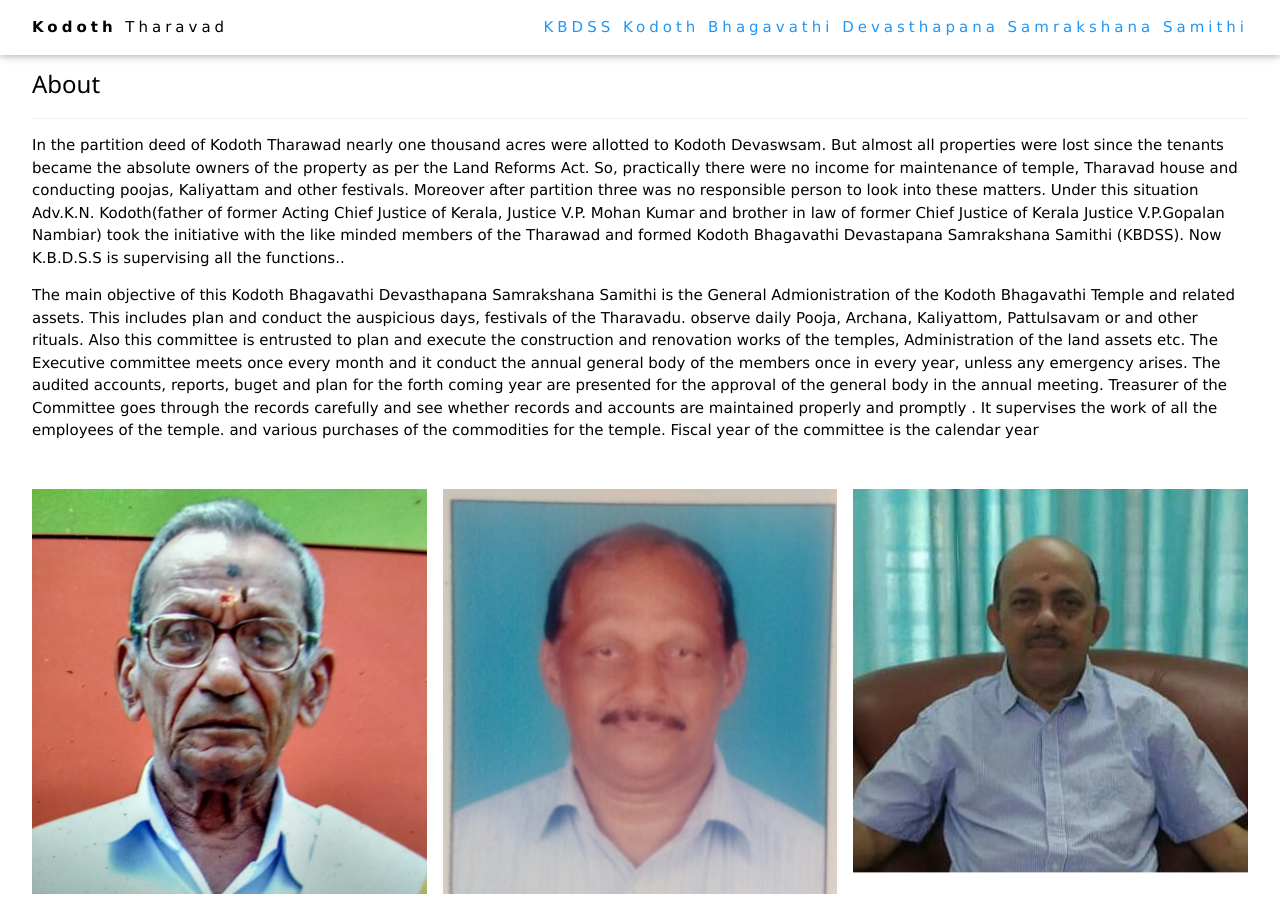
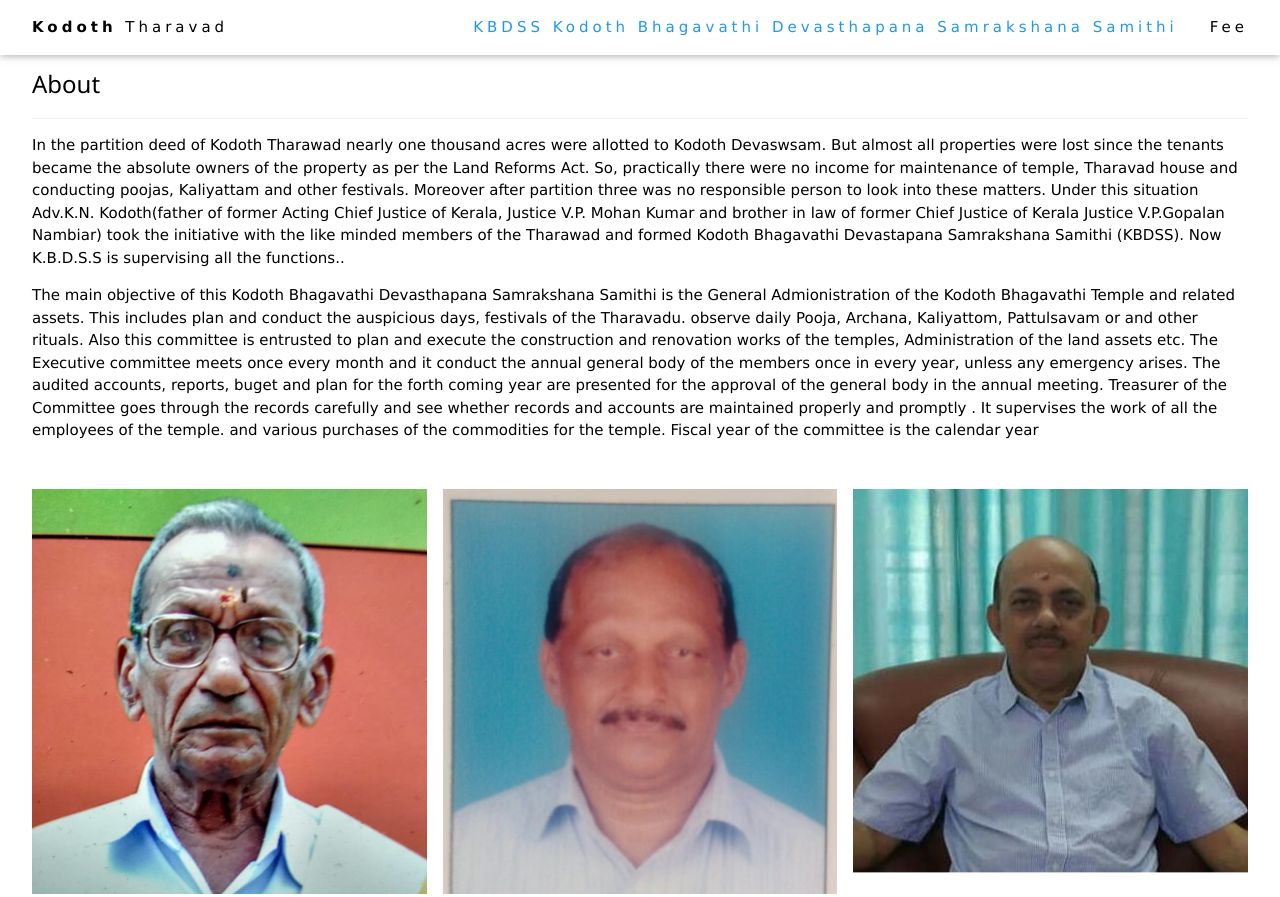
Before and after one commit to kodoththaravad/kodoththaravad, a website: page kbdss.html in a window 1280 px wide. Shown: the top 897 px of the page. Drawn offline with Linux system fonts and the light colour scheme.

Commit message:
payment update

```diff
--- a/kbdss.html
+++ b/kbdss.html
@@ -11,6 +11,7 @@
     <a href="./index.html" class="stsn-bar-item stsn-button"><b>Kodoth</b> Tharavad</a>
     <div class="stsn-right stsn-hide-small">
       <a href="#top" class="stsn-bar-item stsn-button stsn-text-blue">KBDSS Kodoth Bhagavathi Devasthapana Samrakshana Samithi</a>
+      <a href="./db/payment.html" onclick="stsn_close()" class="stsn-bar-item stsn-button stsn-hover-white">Fee</a>
     </div>
   </div>
 </div>
```
Also changed, not shown: index.html (+0 -1 lines).
